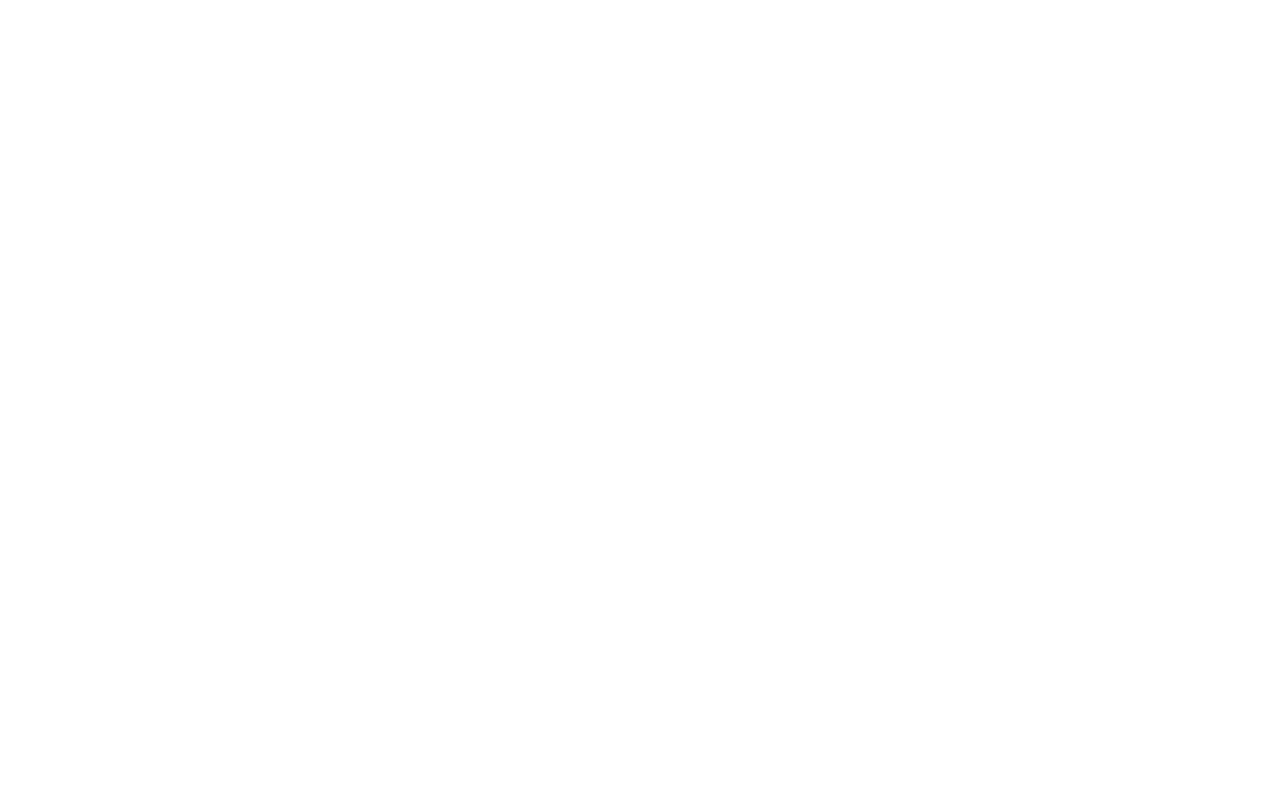
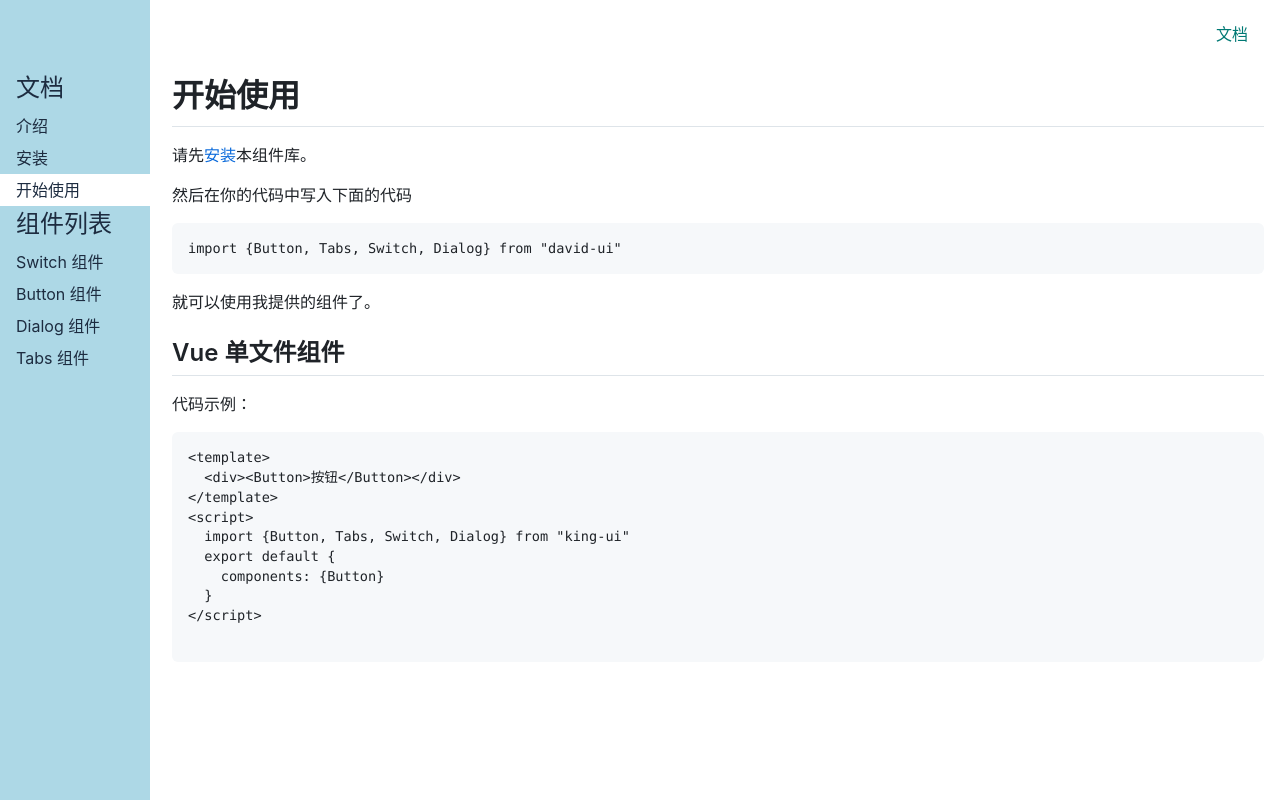
Before and after one commit to david361215/david-ui-website-1, a Vue app in the folder david-ui-1/: page /#/doc/get-started in a window 1280 px wide. Before the commit this address had no page. Built offline with nearby package versions, Linux system fonts and the light colour scheme.

Commit message:
引入GitHub markdown 样式

```diff
--- a/david-ui-1/package.json
+++ b/david-ui-1/package.json
@@ -8,12 +8,13 @@
     "preview": "vite preview"
   },
   "dependencies": {
-    "sass": "^1.53.0",
+    "github-markdown-css": "^5.1.0",
     "vue": "^3.2.25",
     "vue-router": "^4.1.2"
   },
   "devDependencies": {
     "@vitejs/plugin-vue": "^2.3.3",
+    "sass": "^1.54.0",
     "typescript": "^4.5.4",
     "vite": "^2.9.9",
     "vue-tsc": "^0.34.7"
--- a/david-ui-1/src/main.ts
+++ b/david-ui-1/src/main.ts
@@ -3,6 +3,7 @@
 import { router } from './router';
 import { createApp } from 'vue'
 import App from './App.vue'
+import 'github-markdown-css'
 
 const app = createApp(App)
 app.use(router)
--- a/david-ui-1/src/views/Doc.vue
+++ b/david-ui-1/src/views/Doc.vue
@@ -3,6 +3,18 @@
   <Topnav toggleMenuButtonVisible class="nav"/>
   <div class="content">
     <aside v-if="asideVisible">
+      <h2>文档</h2>
+      <ol>
+        <li>
+          <router-link to="/doc/intro">介绍</router-link>
+        </li>
+        <li>
+          <router-link to="/doc/install">安装</router-link>
+        </li>
+        <li>
+          <router-link to="/doc/get-started">开始使用</router-link>
+        </li>
+      </ol>
       <h2>组件列表</h2>
       <ol>
         <li>
@@ -83,7 +95,7 @@
   background: lightblue;
   width: 150px;
   height: 100%;
-  padding: 16px;
+  padding: 16px 0;
   padding-top: 70px;
   position: fixed;
   top: 0;
@@ -91,11 +103,20 @@
 
   > h2 {
     margin-bottom: 4px;
+    padding: 0 16px;
   }
 
   > ol {
     > li {
-      padding: 4px 0;
+      > a {
+        display: block;
+        padding: 4px 16px;
+        text-decoration: none;
+      }
+
+      .router-link-active {
+        background: white;
+      }
     }
   }
 }
--- /dev/null
+++ b/david-ui-1/src/views/GetStarted.vue
@@ -0,0 +1,26 @@
+<template>
+<article class="markdown-body">
+  <h1>
+    开始使用
+  </h1>
+
+  <p>请先<a href="#/doc/install">安装</a>本组件库。</p>
+  <p>然后在你的代码中写入下面的代码</p>
+  <pre><code>import {Button, Tabs, Switch, Dialog} from "david-ui"</code></pre>
+  就可以使用我提供的组件了。
+
+  <h2>Vue 单文件组件</h2>
+  <p>代码示例：</p>
+  <pre><code>&lt;template&gt;
+  &lt;div&gt;&lt;Button&gt;按钮&lt;/Button&gt;&lt;/div&gt;
+&lt;/template&gt;
+&lt;script&gt;
+  import {Button, Tabs, Switch, Dialog} from "king-ui"
+  export default {
+    components: {Button}
+  }
+&lt;/script&gt;
+ </code></pre>
+
+</article>
+</template>
--- /dev/null
+++ b/david-ui-1/src/views/Install.vue
@@ -0,0 +1,13 @@
+<template>
+<article class="markdown-body">
+  <h1>安装</h1>
+  <p>打开终端运行下列命令：</p>
+  <pre><code>npm install david-ui</code></pre>
+  <p>或</p>
+  <pre><code>yarn add david-ui</code></pre>
+
+  <p>
+    下一节：<a href="#/doc/get-started">开始使用</a>
+  </p>
+</article>
+</template>
--- /dev/null
+++ b/david-ui-1/src/views/Intro.vue
@@ -0,0 +1,9 @@
+<template>
+<article class="markdown-body">
+  <h1>介绍</h1>
+  <p>David UI 是一款基于 Vue 3 和 TypeScript 的 UI 组件库。</p>
+  <p>这款组件库其实是我为了总结自己这几年的技术经验而写的，全程亲手编写，尽量不采用第三方库，包括你现在看到的这个官网也几乎都是我自己写的。</p>
+  <p>所以强烈不建议你将此 UI 库用于生产环境。但如果你是抱着看源代码的目的来的，那么这个库还是值得一看的。源代码放在了 github.com/david361215/xxxxxxx，历史提交信息非常规范，你可以按提交的顺序逐个查看；你也可以直接查看每个组件的源代码和示例，运行方法见 README.md。</p>
+  下一节：<a href="#/doc/install">安装</a>
+</article>
+</template>
```
Also changed, not shown: david-ui-1/src/router.ts (+13 -0 lines), 1 other file (tests, documents, lock files or other folders).
